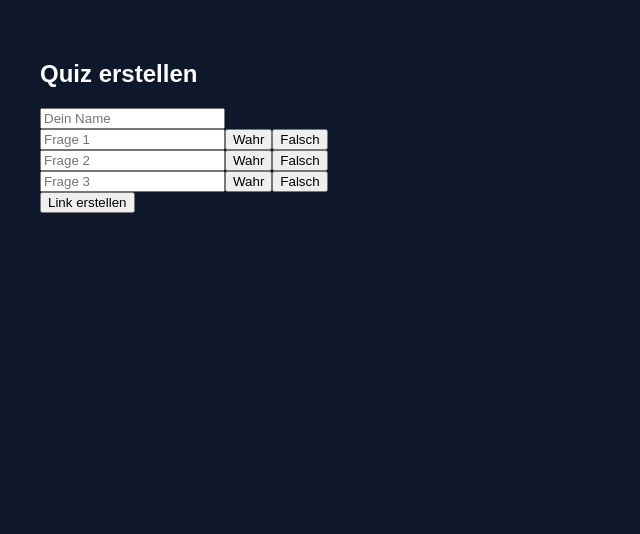
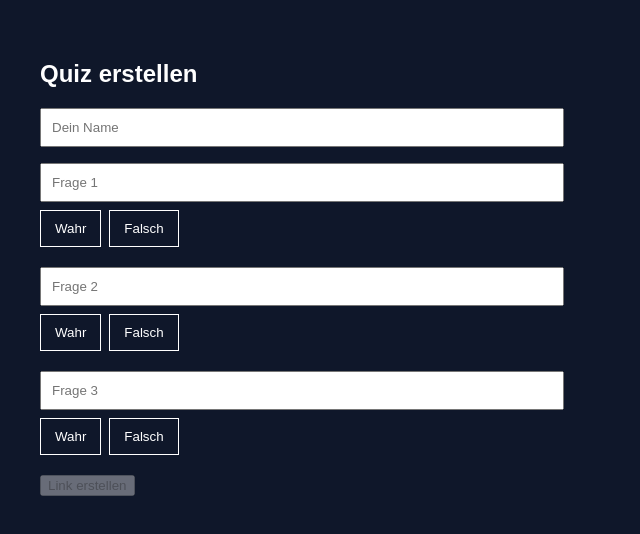
Before and after one commit to DerMichaBenjamin/knowme-mvp-Test02, a Next.js app: page / in a window 1280 px wide. Both pictures are taken after a click on the button "Quiz erstellen". Shown: the top 534 px of the page, without its empty margins (0-640 px from the left). Built offline with nearby package versions, Linux system fonts and the light colour scheme; no server answers.

Commit message:
Refactor state types and improve quiz logic

```diff
--- a/app/page.tsx
+++ b/app/page.tsx
@@ -1,7 +1,18 @@
 "use client";
 
-import { useEffect, useMemo, useState } from "react";
+import { useEffect, useState } from "react";
 import { createClient } from "@supabase/supabase-js";
+
+type Question = {
+  text: string;
+  answer: boolean | null;
+};
+
+type QuizInsert = {
+  creator_name: string;
+  title: string;
+  question_count: number;
+};
 
 const supabase = createClient(
   process.env.NEXT_PUBLIC_SUPABASE_URL!,
@@ -9,12 +20,13 @@ const supabase = createClient(
 );
 
 export default function Page() {
-  const [screen, setScreen] = useState("welcome");
+  const [screen, setScreen] = useState<"welcome" | "create" | "share" | "play" | "result">("welcome");
   const [creatorName, setCreatorName] = useState("");
   const [quizTitle, setQuizTitle] = useState("Wie gut kennst du ...?");
   const [shareUrl, setShareUrl] = useState("");
+  const [quizId, setQuizId] = useState("");
 
-  const [questions, setQuestions] = useState([
+  const [questions, setQuestions] = useState<Question[]>([
     { text: "", answer: null },
     { text: "", answer: null },
     { text: "", answer: null },
@@ -23,10 +35,8 @@ export default function Page() {
   const [playerName, setPlayerName] = useState("");
   const [step, setStep] = useState(0);
   const [score, setScore] = useState(0);
-  const [selected, setSelected] = useState<boolean | null>(null);
 
   const [currentPercent, setCurrentPercent] = useState<number | null>(null);
-  const [averagePercent, setAveragePercent] = useState<number | null>(null);
 
   useEffect(() => {
     const clean = creatorName.trim();
@@ -34,22 +44,20 @@ export default function Page() {
   }, [creatorName]);
 
   const canCreate =
-    creatorName.trim() &&
+    !!creatorName.trim() &&
     questions.length >= 3 &&
     questions.length <= 5 &&
     questions.every((q) => q.text.trim() && q.answer !== null);
-
-  // ---------------- SHARE LOGIC ----------------
 
   const generateChallengeText = () => {
     const percent = currentPercent ?? 50;
 
     if (percent >= 80) {
-      return `Ich kenne ${creatorName} besser als fast alle 😄 (${percent}%)\nSchaffst du das auch?\n${shareUrl}`;
+      return `Ich kenne ${creatorName || "diese Person"} besser als fast alle 😄 (${percent}%)\nSchaffst du das auch?\n${shareUrl}`;
     }
 
     if (percent >= 50) {
-      return `Ich dachte ich kenne ${creatorName} gut… (${percent}%) 😅\nDu schaffst mehr!\n${shareUrl}`;
+      return `Ich dachte ich kenne ${creatorName || "die Person"} gut… (${percent}%) 😅\nDu schaffst mehr!\n${shareUrl}`;
     }
 
     return `Das war peinlich 😂 nur ${percent}%\nDu bist besser!\n${shareUrl}`;
@@ -70,45 +78,54 @@ export default function Page() {
           url: shareUrl,
         });
         return;
-      } catch {}
+      } catch {
+        // ignore cancel
+      }
     }
 
     await navigator.clipboard.writeText(text);
     alert("Text kopiert – jetzt in Instagram oder TikTok einfügen");
   };
 
-  // ---------------- CREATE ----------------
-
   const createQuiz = async () => {
     if (!canCreate) return;
 
-    const { data } = await supabase
+    const { data, error } = await supabase
       .from("quizzes")
       .insert({
-        creator_name: creatorName,
+        creator_name: creatorName.trim(),
         title: quizTitle,
         question_count: questions.length,
-      })
-      .select()
+      } satisfies QuizInsert)
+      .select("id")
       .single();
 
-    const quizId = data.id;
+    if (error || !data) {
+      alert(`Quiz konnte nicht gespeichert werden: ${error?.message || "unbekannter Fehler"}`);
+      return;
+    }
 
-    await supabase.from("quiz_questions").insert(
+    const newQuizId = data.id as string;
+
+    const { error: questionError } = await supabase.from("quiz_questions").insert(
       questions.map((q, i) => ({
-        quiz_id: quizId,
+        quiz_id: newQuizId,
         text: q.text,
         correct_answer: q.answer,
         position: i + 1,
       }))
     );
 
-    const url = `${window.location.origin}/?q=${quizId}`;
+    if (questionError) {
+      alert(`Fragen konnten nicht gespeichert werden: ${questionError.message}`);
+      return;
+    }
+
+    const url = `${window.location.origin}/?q=${newQuizId}`;
+    setQuizId(newQuizId);
     setShareUrl(url);
     setScreen("share");
   };
-
-  // ---------------- QUIZ ----------------
 
   const answer = async (val: boolean) => {
     const correct = questions[step].answer;
@@ -123,21 +140,31 @@ export default function Page() {
     const percent = Math.round((newScore / questions.length) * 100);
     setCurrentPercent(percent);
 
-    await supabase.from("quiz_results").insert({
-      quiz_id: shareUrl.split("q=")[1],
-      player_name: playerName,
-      score: newScore,
-      total: questions.length,
-      percent,
-    });
+    const finalQuizId = quizId || shareUrl.split("q=")[1] || "";
+
+    if (finalQuizId) {
+      await supabase.from("quiz_results").insert({
+        quiz_id: finalQuizId,
+        player_name: playerName || "Anonymous",
+        score: newScore,
+        total: questions.length,
+        percent,
+      });
+    }
 
     setScreen("result");
   };
 
-  // ---------------- UI ----------------
-
   return (
-    <main style={{ padding: 40, color: "white", background: "#0f172a", minHeight: "100vh" }}>
+    <main
+      style={{
+        padding: 40,
+        color: "white",
+        background: "#0f172a",
+        minHeight: "100vh",
+        fontFamily: "Arial, sans-serif",
+      }}
+    >
       {screen === "welcome" && (
         <>
           <h1>Wie gut kennen dich deine Freunde?</h1>
@@ -153,10 +180,11 @@ export default function Page() {
             placeholder="Dein Name"
             value={creatorName}
             onChange={(e) => setCreatorName(e.target.value)}
+            style={{ display: "block", marginBottom: 16, padding: 10, width: "100%", maxWidth: 500 }}
           />
 
           {questions.map((q, i) => (
-            <div key={i}>
+            <div key={i} style={{ marginBottom: 20 }}>
               <input
                 placeholder={`Frage ${i + 1}`}
                 value={q.text}
@@ -165,6 +193,7 @@ export default function Page() {
                   copy[i].text = e.target.value;
                   setQuestions(copy);
                 }}
+                style={{ display: "block", marginBottom: 8, padding: 10, width: "100%", maxWidth: 500 }}
               />
 
               <button
@@ -172,6 +201,13 @@ export default function Page() {
                   const copy = [...questions];
                   copy[i].answer = true;
                   setQuestions(copy);
+                }}
+                style={{
+                  marginRight: 8,
+                  background: q.answer === true ? "white" : "transparent",
+                  color: q.answer === true ? "#0f172a" : "white",
+                  border: "1px solid white",
+                  padding: "10px 14px",
                 }}
               >
                 Wahr
@@ -183,13 +219,21 @@ export default function Page() {
                   copy[i].answer = false;
                   setQuestions(copy);
                 }}
+                style={{
+                  background: q.answer === false ? "white" : "transparent",
+                  color: q.answer === false ? "#0f172a" : "white",
+                  border: "1px solid white",
+                  padding: "10px 14px",
+                }}
               >
                 Falsch
               </button>
             </div>
           ))}
 
-          <button onClick={createQuiz}>Link erstellen</button>
+          <button onClick={createQuiz} disabled={!canCreate}>
+            Link erstellen
+          </button>
         </>
       )}
 
@@ -198,10 +242,25 @@ export default function Page() {
           <h2>Teilen</h2>
           <p>{shareUrl}</p>
 
-          <button onClick={shareWhatsApp}>WhatsApp</button>
-          <button onClick={shareOther}>Instagram / TikTok</button>
+          <button onClick={shareWhatsApp} style={{ marginRight: 8 }}>
+            WhatsApp
+          </button>
+          <button onClick={shareOther} style={{ marginRight: 8 }}>
+            Instagram / TikTok
+          </button>
 
-          <button onClick={() => setScreen("play")}>Test spielen</button>
+          <div style={{ marginTop: 20 }}>
+            <input
+              placeholder="Dein Name"
+              value={playerName}
+              onChange={(e) => setPlayerName(e.target.value)}
+              style={{ display: "block", marginBottom: 12, padding: 10, width: "100%", maxWidth: 500 }}
+            />
+
+            <button onClick={() => setScreen("play")} disabled={!playerName.trim()}>
+              Test spielen
+            </button>
+          </div>
         </>
       )}
 
@@ -209,7 +268,9 @@ export default function Page() {
         <>
           <h2>{questions[step].text}</h2>
 
-          <button onClick={() => answer(true)}>Wahr</button>
+          <button onClick={() => answer(true)} style={{ marginRight: 8 }}>
+            Wahr
+          </button>
           <button onClick={() => answer(false)}>Falsch</button>
         </>
       )}
@@ -218,8 +279,12 @@ export default function Page() {
         <>
           <h1>{currentPercent}%</h1>
 
-          <button onClick={shareWhatsApp}>WhatsApp teilen</button>
-          <button onClick={shareOther}>Instagram / TikTok</button>
+          <button onClick={shareWhatsApp} style={{ marginRight: 8 }}>
+            WhatsApp teilen
+          </button>
+          <button onClick={shareOther} style={{ marginRight: 8 }}>
+            Instagram / TikTok
+          </button>
 
           <button onClick={() => setScreen("create")}>Eigenes Quiz</button>
         </>
```
